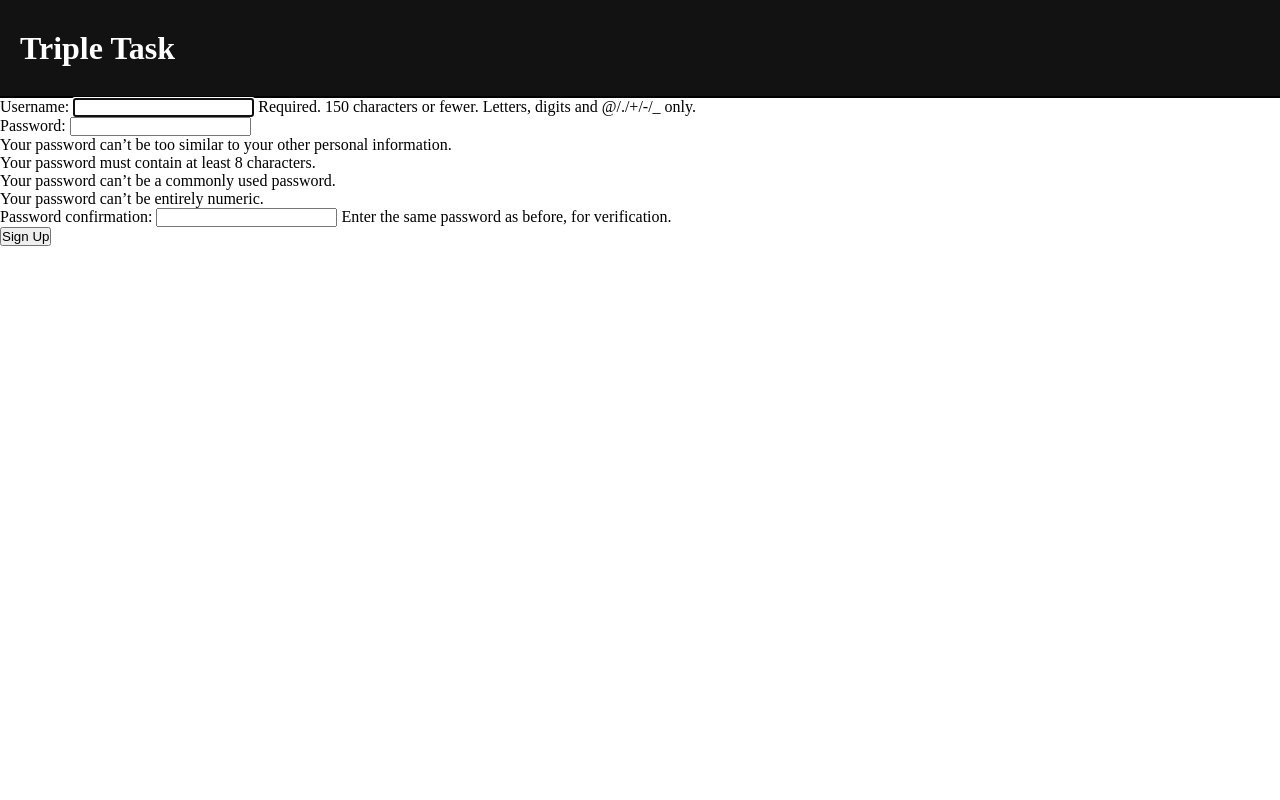
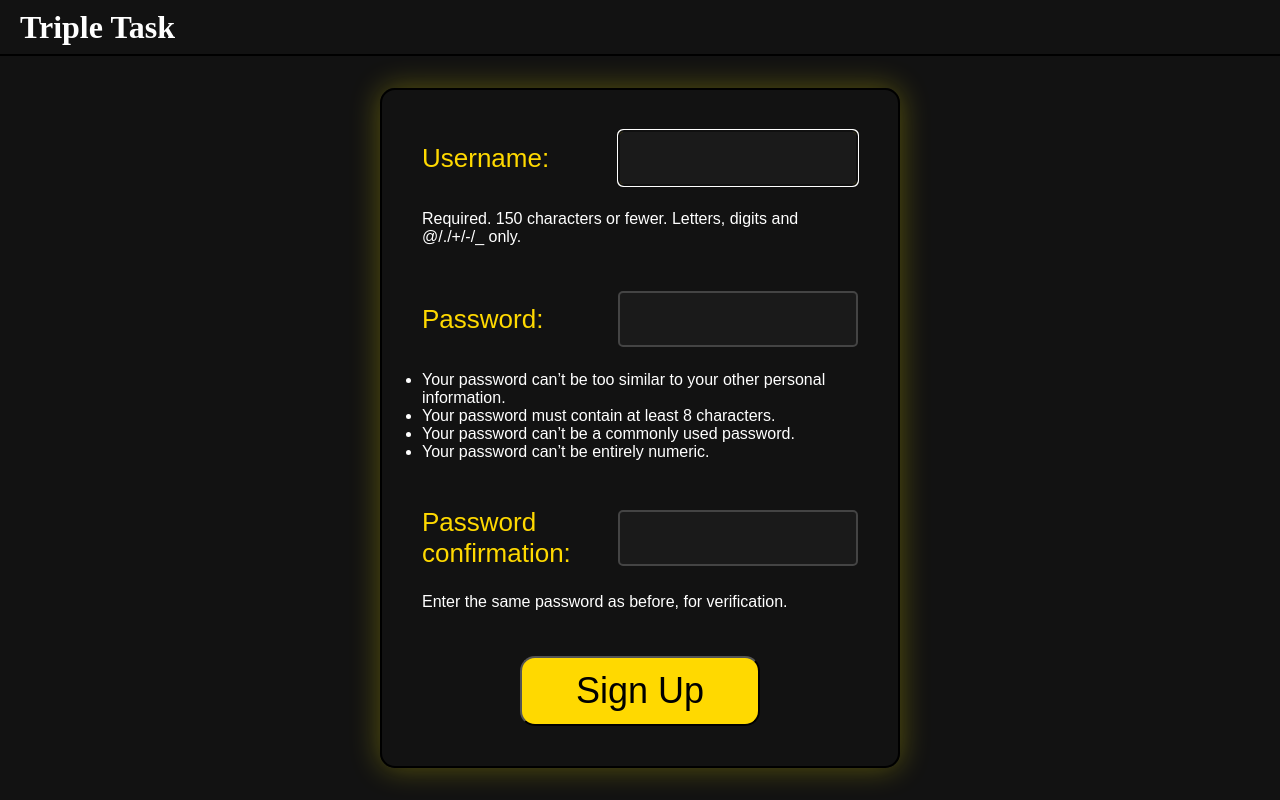
Before and after one commit to Hernandez-Marcos/Triple-task, a Django app: page /accounts/register/ in a window 1280 px wide. Run offline with Django 5.2, Linux system fonts and the light colour scheme.

Commit message:
add styles to register.

```diff
--- /dev/null
+++ b/accounts/static/accounts/styles/register.css
@@ -0,0 +1,83 @@
+* {
+    margin: 0;
+    padding: 0;
+    box-sizing: border-box;
+}
+
+.form-wrapper {
+    height: 93vh;
+    background-color: #121212;
+    display: flex;
+    justify-content: center;
+    align-items: center;
+    font-family: sans-serif;
+}
+
+form {
+    border: 2px solid black;
+    width: 520px;
+    height: 680px;
+    box-shadow: 0 0 30px rgba(255,242,0,0.3);
+    border-radius: 15px;
+    padding: 40px;
+    display: flex;
+    flex-direction: column;
+    justify-content: space-between;
+    align-items: center;
+}
+
+.field {
+    display: flex;
+    flex-direction: column;
+    gap: 12px;
+}
+
+.label-input {
+    display: flex;
+    width: 100%;
+    justify-content: space-between;
+    align-items: center;
+}
+
+form label {
+    font-size: 26px;
+    color: #ffd900;
+}
+
+form input {
+    border-radius: 5px;
+    height: 56px;
+    width: 240px;
+    font-size: 22px;
+    background-color: #1a1a1a;
+    border: 2px solid #444;
+    color: #eee;
+    padding-left: 8px;
+
+}
+
+form input:focus {
+    border-color: #ffd900;
+}
+
+form button {
+    width: 240px;
+    height: 70px;
+    background-color: #ffd900;
+    border-radius: 15px;
+    font-size: 36px;
+    cursor: pointer;transition: 0.2s;
+}
+
+form button:hover {
+    transform: scale(1.01);
+}
+
+.helptext, ul {
+    color: white;
+    display: block
+}
+
+.errorlist {
+    color: red;
+}
--- a/accounts/templates/accounts/register.html
+++ b/accounts/templates/accounts/register.html
@@ -1,9 +1,35 @@
 {% extends 'main.html' %}
 
+{% load static %}
+
+{% block extra_css %}
+<link rel="stylesheet" href="{% static 'accounts/styles/register.css' %}">
+{% endblock extra_css %}
+
 {% block content %}
-<form action="" method="POST">
-    {% csrf_token %}
-    {{form.as_p}}
-    <button type="submit">Sign Up</button>
-</form>
+<div class="form-wrapper">
+    <form action="" method="POST">
+        {% csrf_token %}
+        {% for field in form %}
+            <div class="field">
+                <div class="label-input">
+                    {{field.label_tag}}
+                    {{field}}
+                </div>
+
+                <div class="errorlist">
+                    {% for error in field.errors %}
+                        <p>{{ error }}</p>
+                    {% endfor %}
+                </div>
+
+                <div class="helptext">
+                    {{field.help_text}}
+                </div>
+            </div>
+        {% endfor %}
+        <button type="submit">Sign Up</button>
+    </form>
+</div>
+
 {% endblock content %}
```
